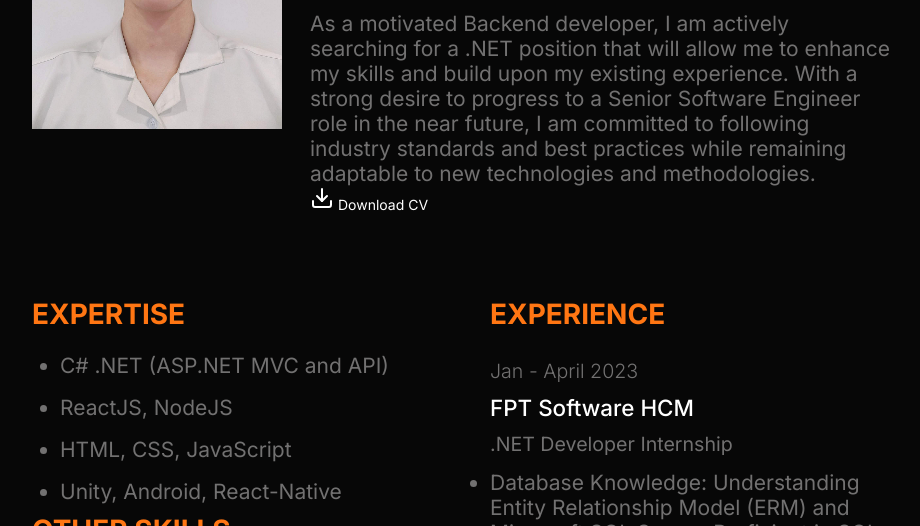
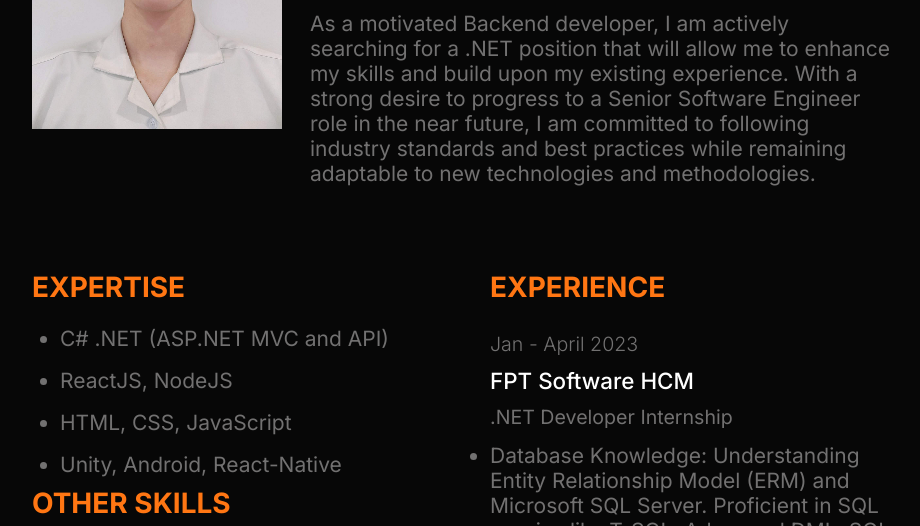
Before and after one commit to trinity-fptu/resume, a plain HTML site: page index.html in a window 1280 px wide. Shown: the part 274-800 px from the top of the page, without its empty margins (178-1098 px from the left). Drawn offline with nearby package versions, Linux system fonts and the light colour scheme.

Commit message:
update resume

```diff
--- a/index.html
+++ b/index.html
@@ -30,11 +30,6 @@
             future, I am committed to following industry standards and best practices while remaining adaptable to new technologies
             and methodologies.
           </p>
-          <!--Download button-->
-          <a href="#" download="PhamTrongTai_CV.pdf" class="profile_downloadBtn" id="downloadBtn">
-            <i data-feather="download"></i>
-            <span>Download CV</span>
-          </a>
         </div>
       </div>
 
```
